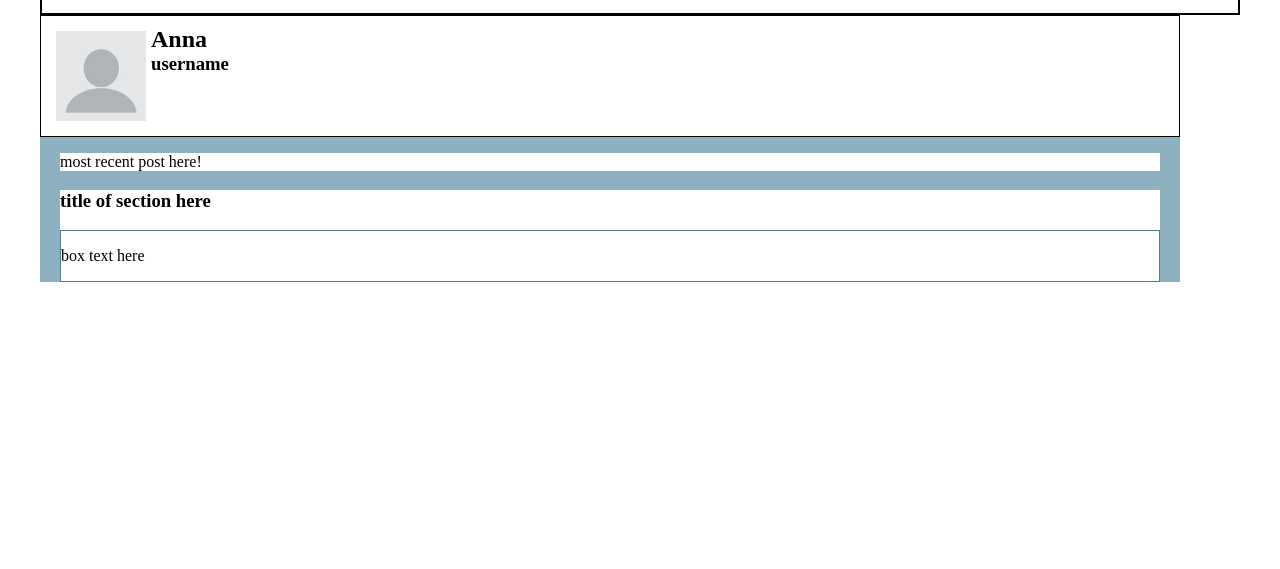
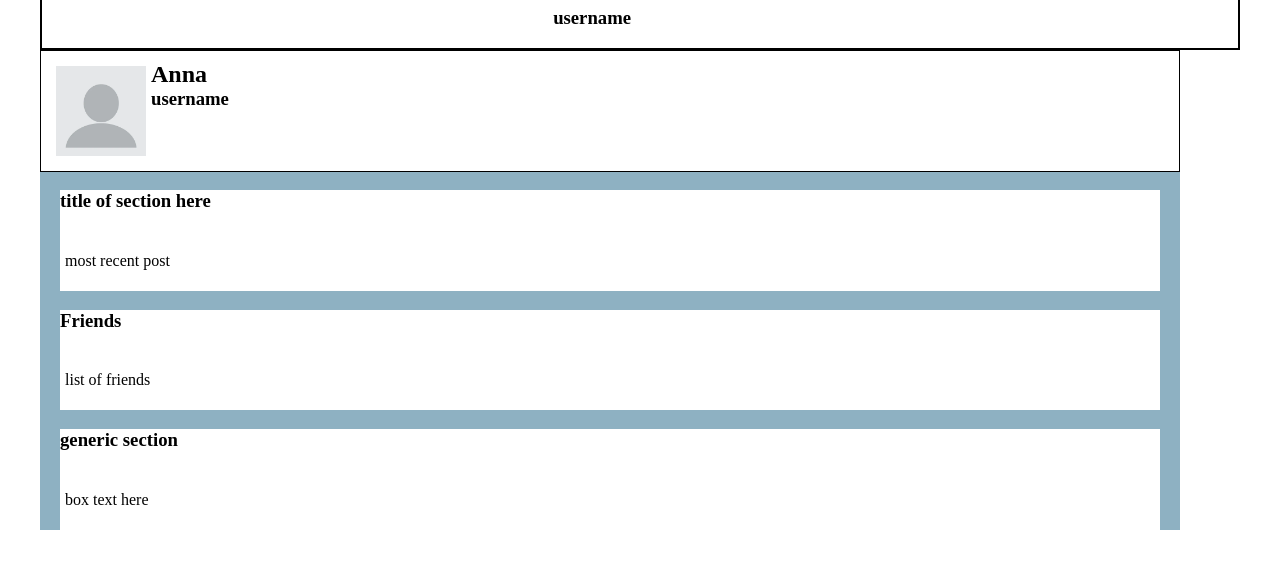
Before and after one commit to akproscia/Web-Programming-Project, a plain HTML site: page profile.html in a window 1280 px wide. Shown: the part 83-652 px from the top of the page. Drawn offline with Linux system fonts and the light colour scheme.

Commit message:
updates to profile.html

```diff
--- a/css/styles.css
+++ b/css/styles.css
@@ -59,11 +59,9 @@ header {
 .navbar-icon {
     inline-size: 3em;
 }
-
 .nav-list {
     list-style-type: none;
 }
-
 .nav-list a {
     text-decoration: none;
 }
@@ -79,7 +77,6 @@ a:hover {
     width: 95%;
     background-color: var(--lighter-blue);
 }
-
 .profile-header {
     display: flex;
     border: 1px solid black;
@@ -104,11 +101,13 @@ a:hover {
     margin-top: 10px;
     margin-bottom: 10px;
     background-color: white;
-    padding: 0px;
+}
+/* make no space between text and box */
+.box-body {
+    /* border: 1px solid var(--blue-gray); */
+    padding: 5px 5px;
+    margin-inline: 0px;
+    margin-bottom: 0px;
+
 
 }
-.box-body {
-    border: 1px solid var(--blue-gray);
-    margin-inline: 0px;
-    margin-bottom: 0px;
-}
--- a/profile.html
+++ b/profile.html
@@ -21,8 +21,10 @@
 
             <header>
                 <a href=""><img class="navbar-icon" src="images/navbar-icon.png" /></a>
-                <h1>Name</h1>
-                <h3>username</h3>
+                <div>
+                    <h1>Name</h1>
+                    <h3>username</h3>
+                </div>
                 <nav>
                     <!-- Put nav bar here -->
                     <ul class="nav-list">
@@ -44,12 +46,27 @@
                 </div>
                 <!-- Most recent post -->
                 <div class="profile-box">
+                    <h3>title of section here</h3>
+                    <div class="box-body">
+                        <p>most recent post</p>
+                    </div>
+                </div>
 
-                    <p>most recent post here!</p>
+
+                <div>
+                    <!-- connect section -->
+
+                    <!-- Friends -->
+                    <div class="profile-box">
+                        <h3>Friends</h3>
+                        <div class="box-body">
+                            <p>list of friends</p>
+                        </div>
+                    </div>
                 </div>
-                <!-- Friends -->
+
                 <div class="profile-box">
-                    <h3>title of section here</h3>
+                    <h3>generic section</h3>
                     <div class="box-body">
                         <p>box text here</p>
                     </div>
```
